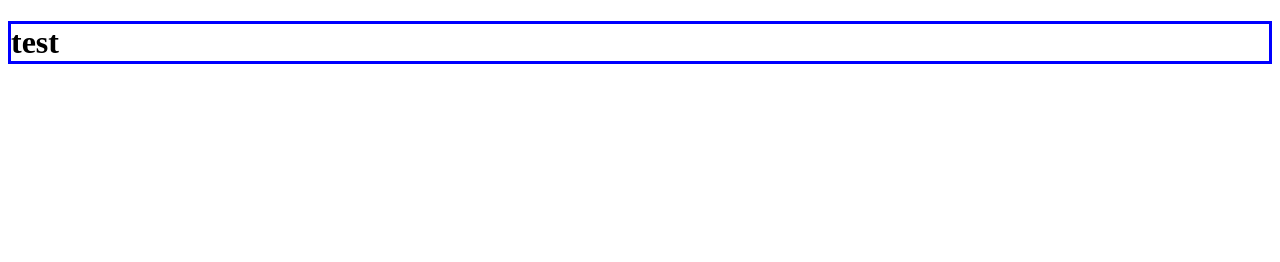
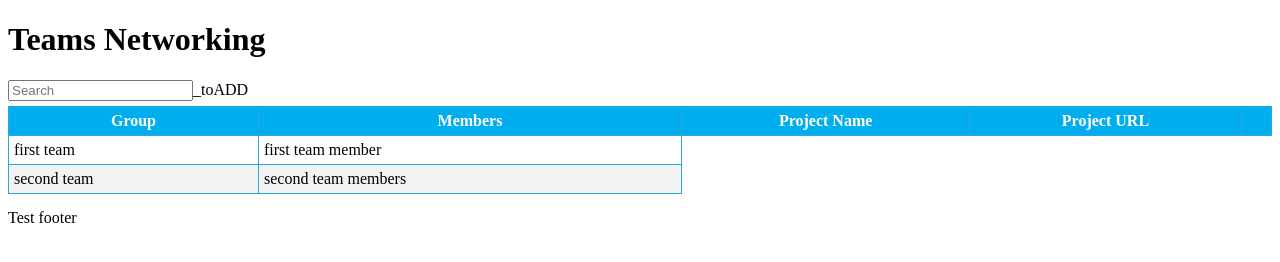
Before and after one commit to ACorpodean/teams-networking, a plain HTML site: page index.html in a window 1280 px wide. Drawn offline with Linux system fonts and the light colour scheme.

Commit message:
basic table CSS-basic hardcoded info displayed

```diff
--- a/index.html
+++ b/index.html
@@ -4,11 +4,46 @@
     <meta charset="UTF-8">
     <meta http-equiv="X-UA-Compatible" content="IE=edge">
     <meta name="viewport" content="width=device-width, initial-scale=1.0">
-    <title>Document</title>
+    <title>Teams Networking</title>
     <link rel="stylesheet" href="style.css">
 </head>
- <h1 id='header'>test</h1>
+
 <body>
+
+  <h1>Teams Networking</h1>
+
+    <div style="margin-bottom: 5px;">
+        <input type="text" id="search" placeholder="Search"><label for="search">_toADD</label>
+        <!-- to add search connection -->
+    </div>
+    <table id="list">
+        <thead>
+            <tr>
+                <th>Group</th>
+                <th>Members</th>
+                <th>Project Name</th>
+                <th>Project URL</th>
+                <th></th>
+            </tr>
+        </thead>
+        <tbody></tbody>
+        <tfoot>
+        <tr>
+            <td>first team</td>
+            <td>first team member</td>
+        </tr>
+        <tr>
+            <td>second team</td>
+            <td>second team members</td>
+        </tr>
+        <tr></tr>
+        <tr></tr>
+        <tr></tr>
+    </tfoot>
+    </table>
     <script src="functions.js"></script>
 </body>
+<footer>
+    <p>Test footer</p>
+</footer>
 </html>
--- a/style.css
+++ b/style.css
@@ -1,4 +1,34 @@
-#header {
+/* #header {
+    flex: 1;
     border: 3px solid;
     border-color: blue;
+} */
+
+/* #list {
+    margin: 3px;
+    border: blue solid;
 }
+
+#list td {
+    border: solid green;
+} */
+
+
+#list {
+    border-collapse: collapse;
+    width: 100%;
+}
+#list th {
+    background-color: #00aeef;
+    color: white;
+}
+#list th, #list td {
+    border: 1px solid #29a7e1;
+    padding: 5px;
+}
+#list tr:nth-child(even) {
+    background-color: #f2f2f2;
+}
+#list tfoot input[type="text"] {
+    width: 100%;
+}
```
